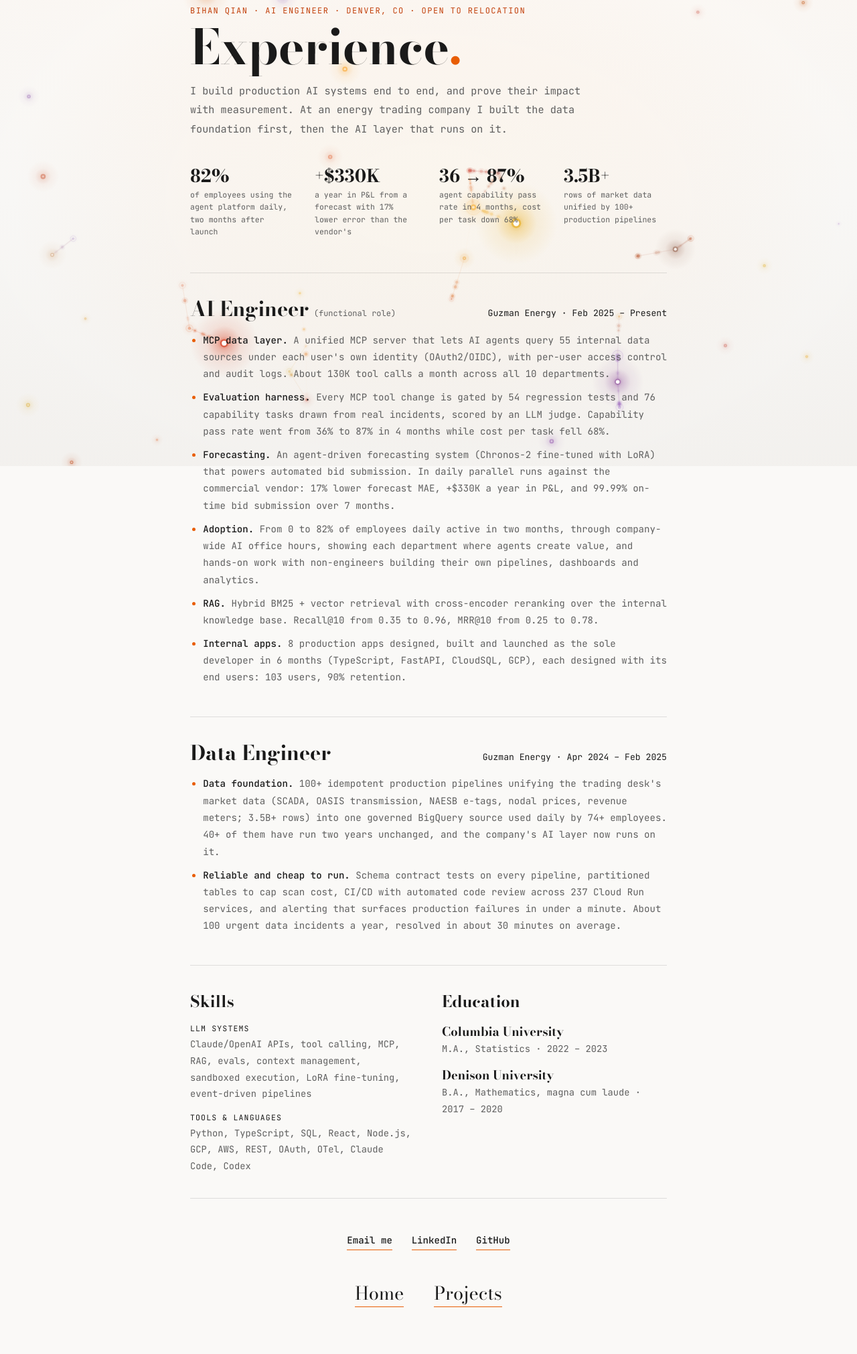
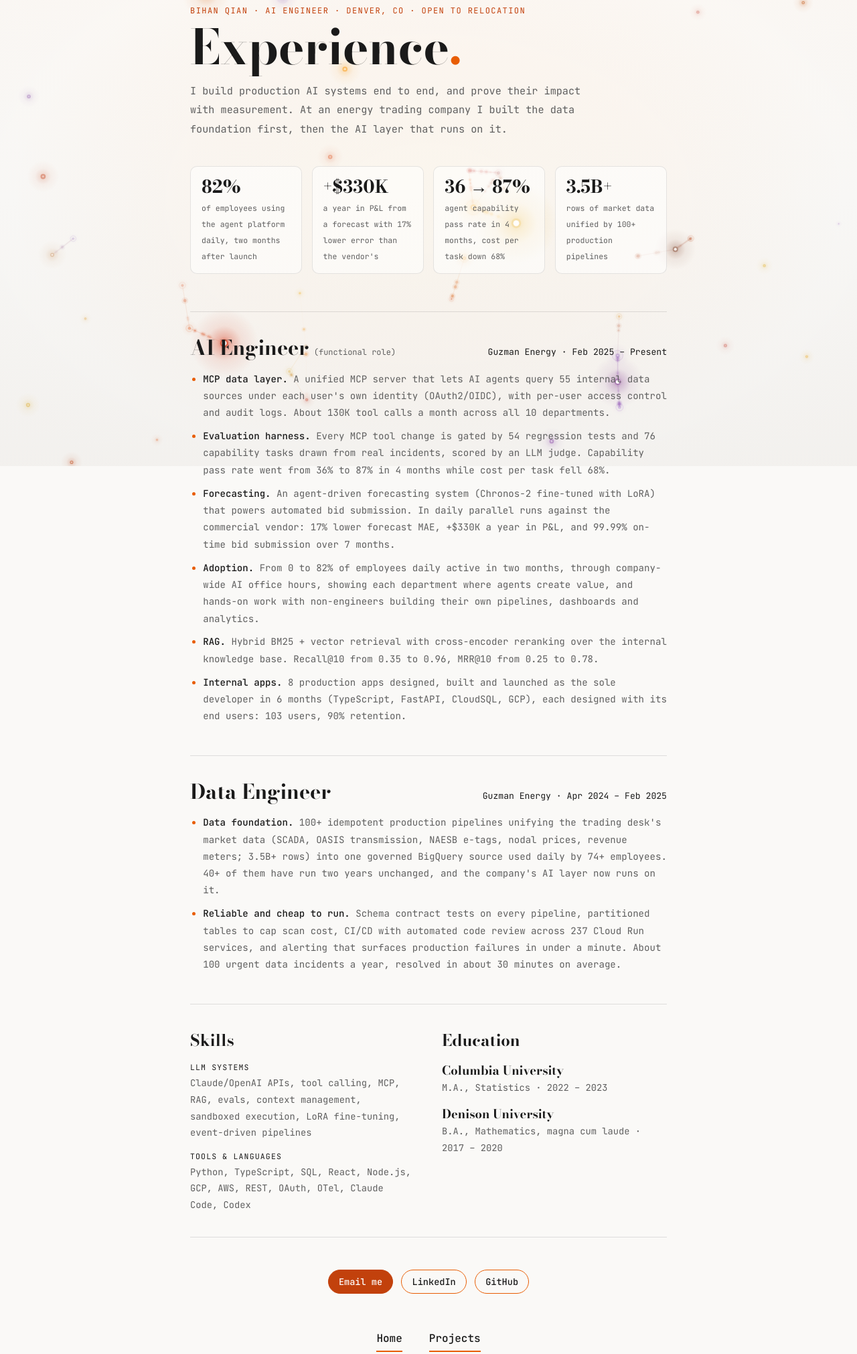
Before and after one commit to B-cmd-alt/homepage, a plain HTML site: page experience.html in a window 1280 px wide. Shown: the part 104-2126 px from the top of the page at 67% size. Drawn offline with nearby package versions, Linux system fonts and the light colour scheme.

Commit message:
Revert "Experience, Projects: match the homepage style, no boxes"
This reverts commit 0eac049. The request was about the two links on the
homepage, not the Experience and Projects pages.

Co-Authored-By: Claude Fable 5.2 <noreply@anthropic.com>
Claude-Session: https://claude.ai/code/session_019C7haKGtcDDmY12NdN4qFB

```diff
--- a/experience.html
+++ b/experience.html
@@ -46,7 +46,7 @@
     .page { position: relative; z-index: 1; max-width: 760px; margin: 0 auto; padding: 7rem 1.5rem 5rem; }
     .page-title { font-family: var(--font-display); font-size: clamp(2.6rem, 8vw, 4.5rem); font-weight: 700; line-height: 1; margin-bottom: 1rem; }
     .lede { font-family: var(--font-mono); font-size: 0.95rem; line-height: 1.9; color: var(--text-muted); max-width: 600px; margin-bottom: 2.5rem; }
-    .facts { grid-template-columns: repeat(4, 1fr); margin: 0 0 3.2rem; }
+    .facts { grid-template-columns: repeat(4, 1fr); margin: 0 0 3.5rem; }
     /* Low optical size keeps the hairlines of %, + and → readable at this size */
     .fact b { font-size: clamp(1.35rem, 5vw, 1.65rem); font-variation-settings: 'opsz' 10; white-space: nowrap; margin-bottom: 0.3rem; }
     .role { padding: 2.2rem 0; border-top: 1px solid var(--rule); }
@@ -159,7 +159,7 @@
     </section>
 
     <div class="cta reach">
-      <a href="mailto:i@bb.style">Email me</a>
+      <a class="primary" href="mailto:i@bb.style">Email me</a>
       <a href="https://www.linkedin.com/in/bihan-q-9a5517250/" target="_blank" rel="noopener">LinkedIn</a>
       <a href="https://github.com/B-cmd-alt" target="_blank" rel="noopener">GitHub</a>
     </div>
--- a/style.css
+++ b/style.css
@@ -123,29 +123,32 @@ a:focus-visible {
   margin-bottom: 0.6rem;
 }
 
-/* Key numbers: set in open space, no boxes */
 .facts {
   display: grid;
   grid-template-columns: repeat(auto-fit, minmax(150px, 1fr));
-  gap: 1.6rem 2rem;
-  margin: 1.8rem 0;
+  gap: 0.9rem;
+  margin: 1.5rem 0;
+}
+
+.fact {
+  background: rgba(255, 255, 255, 0.55);
+  border: 1px solid rgba(26, 26, 26, 0.1);
+  border-radius: 10px;
+  padding: 0.9rem 1rem;
 }
 
 .fact b {
   display: block;
   font-family: var(--font-display);
-  font-variation-settings: 'opsz' 10;   /* keeps the hairlines of %, +, × and – readable */
   font-size: 1.7rem;
   font-weight: 700;
   line-height: 1.1;
-  margin-bottom: 0.35rem;
 }
 
 .fact span {
-  display: block;
   font-family: var(--font-mono);
   font-size: 0.72rem;
-  line-height: 1.6;
+  line-height: 1.5;
   color: var(--text-muted);
 }
 
@@ -166,77 +169,81 @@ a:focus-visible {
   color: var(--accent);
 }
 
-/* Inline text links: ink with a thin accent underline, no pills */
 .cta {
   display: flex;
   flex-wrap: wrap;
-  align-items: baseline;
-  gap: 0.4rem 1.8rem;
+  gap: 0.75rem;
   margin-top: 1.4rem;
 }
 
 .cta a {
   font-family: var(--font-mono);
-  font-size: 0.88rem;
+  font-size: 0.85rem;
   font-weight: 500;
-  padding: 0.3rem 0;
-  border-bottom: 1.5px solid var(--accent);
+  padding: 0.5rem 0.95rem;
+  border: 1.5px solid var(--accent);
+  border-radius: 100px;
   color: var(--text);
-  transition: color 0.2s ease, border-color 0.2s ease;
+  transition: all 0.2s ease;
 }
 
 .cta a:hover {
-  color: var(--accent-ink);
+  background: var(--accent);
+  color: #fff;
+  transform: translateY(-1px);
+}
+
+.cta a.primary {
+  background: var(--accent-ink);
+  border-color: var(--accent-ink);
+  color: #fff;
+}
+
+.cta a.primary:hover {
+  background: var(--text);
+  border-color: var(--text);
 }
 
 .cta a.quiet {
-  font-weight: 400;
+  border-color: rgba(26, 26, 26, 0.2);
   color: var(--text-muted);
-  border-bottom: 1px solid rgba(26, 26, 26, 0.18);
 }
 
 .cta a.quiet:hover {
-  color: var(--accent-ink);
-  border-bottom-color: var(--accent-ink);
+  background: transparent;
+  color: var(--text);
+  border-color: var(--text);
+  transform: none;
 }
 
-/* Page links, set large like the home page: used for "where next" at the foot of a page */
+/* Underlined text links (projects footer nav) */
 .links {
   display: flex;
-  gap: 0.6rem 2.8rem;
+  gap: 2.5rem;
   flex-wrap: wrap;
   justify-content: center;
 }
 
 .links a {
-  font-family: var(--font-display);
-  font-variation-settings: 'opsz' 18;
-  font-size: clamp(1.4rem, 4.4vw, 1.7rem);
-  font-weight: 400;
-  line-height: 1.2;
+  font-family: var(--font-mono);
+  font-size: 1rem;
+  font-weight: 500;
   color: var(--text);
-  padding-bottom: 0.25rem;
-  border-bottom: 1.5px solid var(--accent);
-  transition: color 0.2s ease, transform 0.2s ease;
+  position: relative;
+  padding: 0.5rem 0;
+  text-decoration: none;
+  border-bottom: 2px solid var(--accent);
+  transition: all 0.2s ease;
 }
 
 .links a:hover {
-  color: var(--accent-ink);
+  color: var(--accent);
+  border-bottom-color: var(--accent);
   transform: translateY(-2px);
 }
 
 .links a:active {
   transform: translateY(0);
-}
-
-@media (prefers-reduced-motion: reduce) {
-  .links a {
-    transition: none;
-  }
-
-  .links a:hover {
-    transform: none;
-  }
 }
 
 /* ============================================
```
Also changed, not shown: cooking.html (+5 -4 lines).
